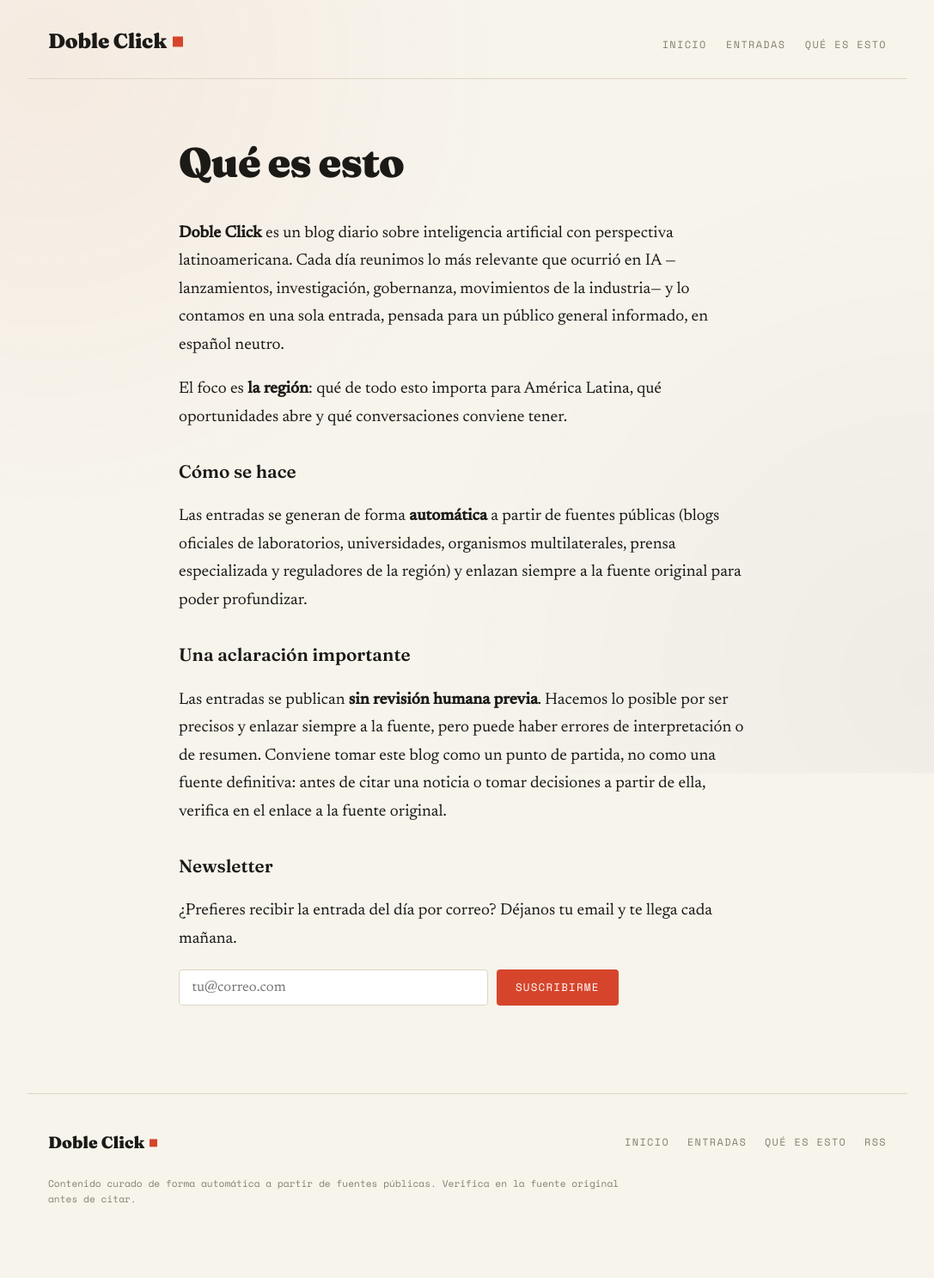
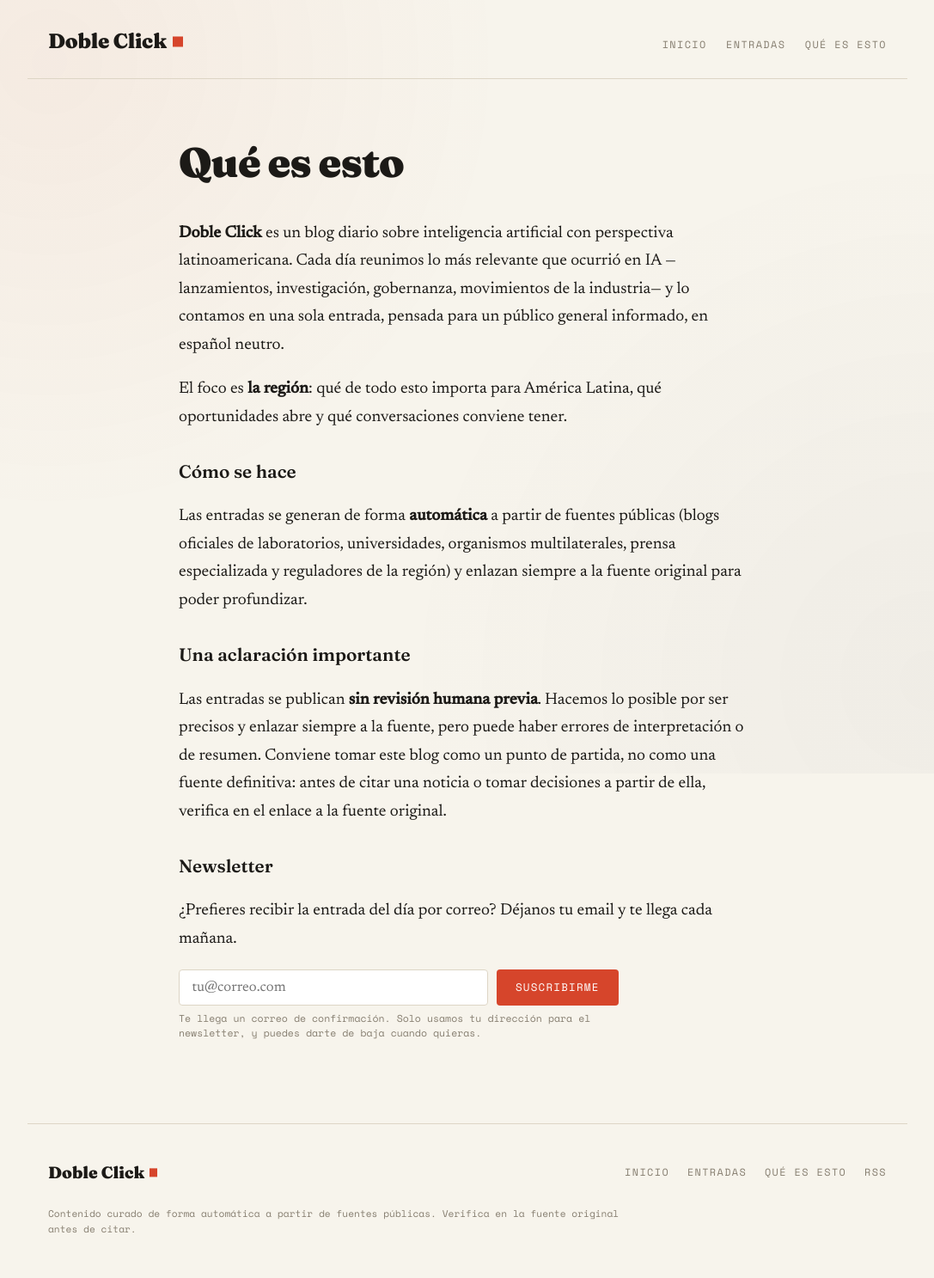
Before and after one commit to jaguridi/doble-click-blog, a Jekyll site: the page built from about.md, in a window 1280 px wide. Shown: the whole page at 86% size, without its empty margins (96-1183 px from the left). Built offline with Jekyll 4.4.1, drawn with Linux system fonts in a browser that asks for light colours; before the commit the page ends 1452 px from its top, so only the background shows below that.

Commit message:
Suscripcion: doble opt-in, anti-bot y nota de privacidad
Co-Authored-By: Claude Opus 4.8 <noreply@anthropic.com>

```diff
--- a/_layouts/home.html
+++ b/_layouts/home.html
@@ -29,8 +29,10 @@ layout: default
   <p class="subscribe-text">Una entrada cada mañana, directo a tu bandeja. Sin spam.</p>
   <form class="sub-form" action="https://script.google.com/macros/s/AKfycbxIaD55gHoo-HfgP9jf9vV3JGEgCxMqvyRCVZN9PBFrgfqp-EoSx-H07Tpzal2R40Gjcg/exec" method="post" target="sub-sink">
     <input class="sub-input" type="email" name="email" placeholder="tu@correo.com" required aria-label="Tu correo electrónico">
+    <span class="sub-hp" aria-hidden="true"><input type="text" name="website" tabindex="-1" autocomplete="off"></span>
     <button class="sub-btn" type="submit">Suscribirme</button>
   </form>
   <iframe name="sub-sink" title="suscripción" style="display:none"></iframe>
-  <p class="sub-ok" hidden>¡Listo! Quedaste suscrito. La próxima entrada te llega por correo. 📬</p>
+  <p class="sub-ok" hidden>¡Casi listo! Te enviamos un correo para confirmar tu suscripción. 📬</p>
+  <p class="sub-note">Te llega un correo de confirmación. Solo usamos tu dirección para el newsletter, y puedes darte de baja cuando quieras.</p>
 </section>
--- a/about.md
+++ b/about.md
@@ -22,7 +22,9 @@ Las entradas se publican **sin revisión humana previa**. Hacemos lo posible por
 
 <form class="sub-form" action="https://script.google.com/macros/s/AKfycbxIaD55gHoo-HfgP9jf9vV3JGEgCxMqvyRCVZN9PBFrgfqp-EoSx-H07Tpzal2R40Gjcg/exec" method="post" target="sub-sink">
   <input class="sub-input" type="email" name="email" placeholder="tu@correo.com" required aria-label="Tu correo electrónico">
+  <span class="sub-hp" aria-hidden="true"><input type="text" name="website" tabindex="-1" autocomplete="off"></span>
   <button class="sub-btn" type="submit">Suscribirme</button>
 </form>
 <iframe name="sub-sink" title="suscripción" style="display:none"></iframe>
-<p class="sub-ok" hidden>¡Listo! Quedaste suscrito. La próxima entrada te llega por correo. 📬</p>
+<p class="sub-ok" hidden>¡Casi listo! Te enviamos un correo para confirmar tu suscripción. 📬</p>
+<p class="sub-note">Te llega un correo de confirmación. Solo usamos tu dirección para el newsletter, y puedes darte de baja cuando quieras.</p>
--- a/assets/css/style.css
+++ b/assets/css/style.css
@@ -202,3 +202,5 @@ body::before{
 .sub-btn{ font-family:"Space Mono", monospace; font-size:.78rem; text-transform:uppercase; letter-spacing:.1em; padding:.7rem 1.4rem; border:none; border-radius:4px; background:var(--accent); color:#fff; cursor:pointer; transition:background .2s; }
 .sub-btn:hover{ background:#b8381f; }
 .sub-ok{ font-family:"Space Mono", monospace; font-size:.92rem; color:var(--accent); margin:.6rem 0; }
+.sub-hp{ position:absolute !important; left:-9999px; width:1px; height:1px; overflow:hidden; }
+.sub-note{ font-family:"Space Mono", monospace; font-size:.72rem; color:var(--muted); line-height:1.5; margin:.4rem 0 0; max-width:32rem; }
```
